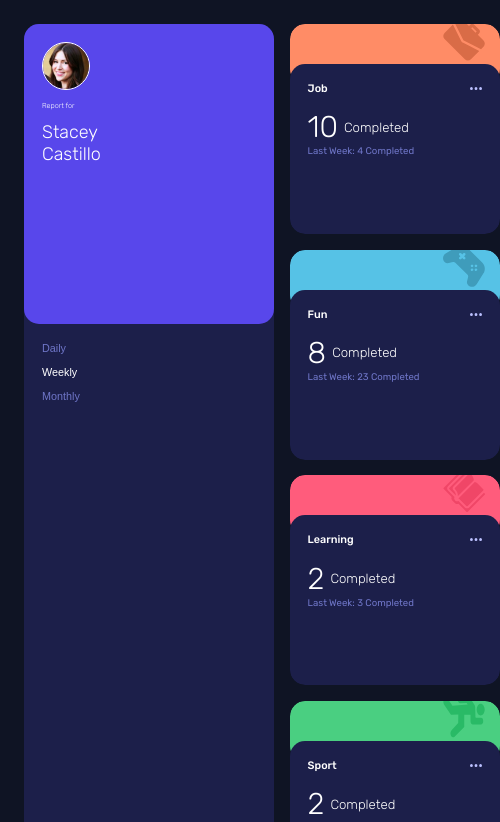
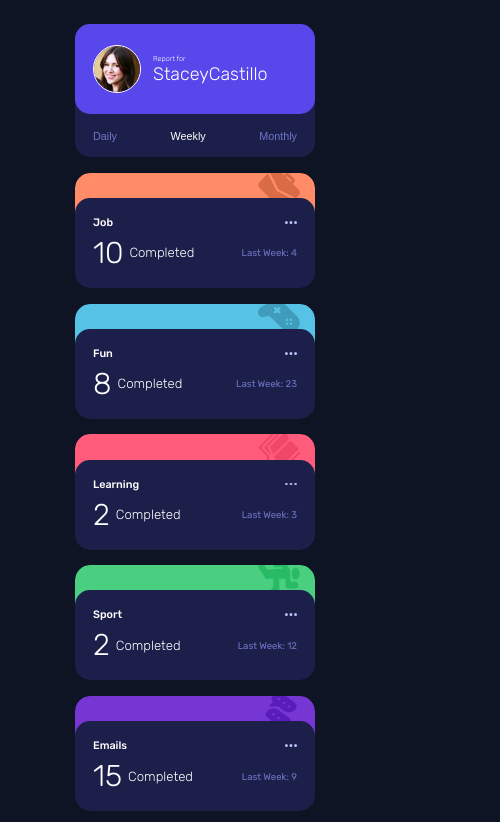
Before and after one commit to Somayeh-Kargosha/ticket-tracking-dashboard, a React (Vite) app: page / in a window 390 px wide. Shown: the top 822 px of the page, 500 px wide, since content can reach past the window. Built offline with nearby package versions, Linux system fonts and the light colour scheme.

Commit message:
Make dashboard fully responsive for all screen sizes

```diff
--- a/src/App.scss
+++ b/src/App.scss
@@ -14,3 +14,13 @@
   grid-template-columns: repeat(auto-fit, minmax(210px, 1fr));
   gap: 1.3rem;
 }
+
+@media (max-width: 877px) {
+  .dashboard {
+    grid-template-columns: 20rem;
+  }
+  .cards {
+    grid-column-start: 1;
+    grid-column-end: 2;
+  }
+}
--- a/src/components/ActivityCard.scss
+++ b/src/components/ActivityCard.scss
@@ -92,3 +92,21 @@
     }
   }
 }
+
+@media (max-width: 877px) {
+  .activity-card-container {
+    height: 9.6rem;
+    .activity-card {
+      height: 7.5rem;
+    }
+  }
+  .activity-done {
+    display: flex;
+    align-items: center;
+    justify-content: space-between;
+    padding-top: 0.5rem !important;
+    .hidden {
+      display: none;
+    }
+  }
+}
--- a/src/components/UserCard.scss
+++ b/src/components/UserCard.scss
@@ -63,3 +63,26 @@
     }
   }
 }
+
+@media (max-width: 877px) {
+  .user-card-container {
+    width: 100%;
+    .user-card {
+      height: 90px;
+      display: flex;
+      align-items: center;
+      p {
+        padding: 0 !important ;
+      }
+      .user-title {
+        display: flex;
+      }
+    }
+    .btn-container {
+      display: flex !important;
+      justify-content: space-between;
+      margin-top: 0.8rem !important;
+      margin-bottom: 0.8rem;
+    }
+  }
+}
```
